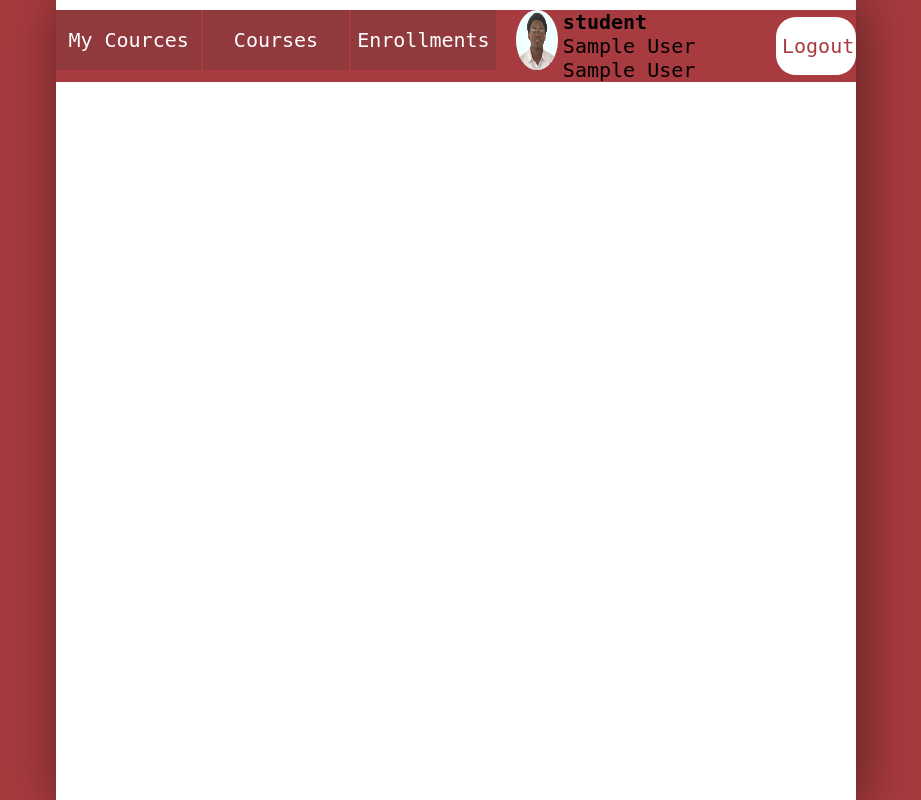
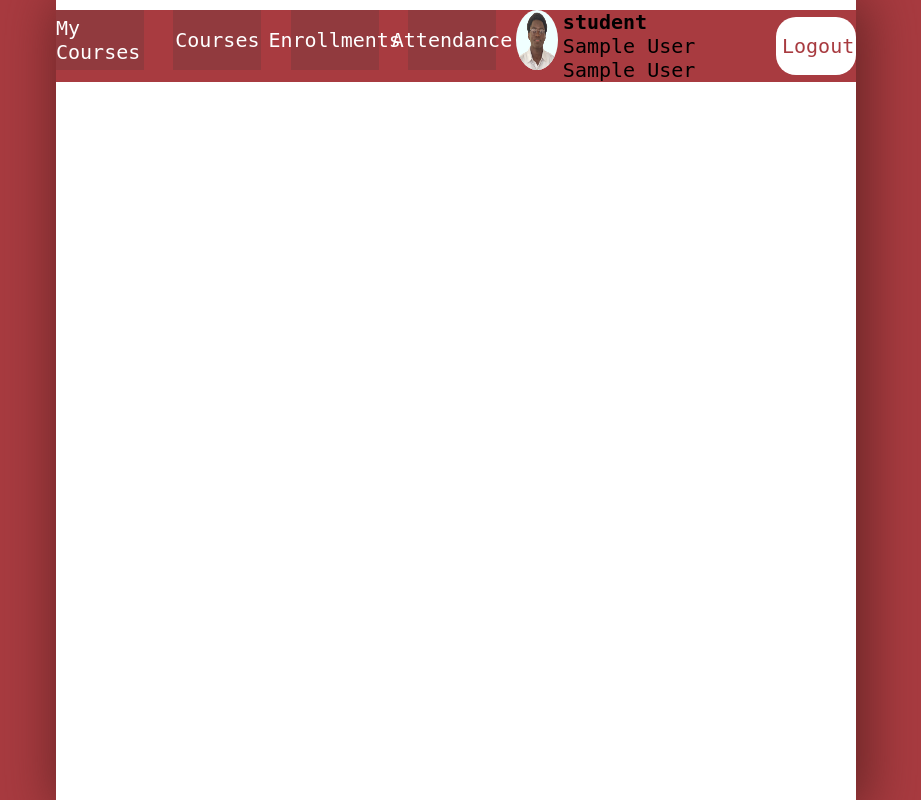
Before and after one commit to soaliyek/Ashesi_WT_AMS, a PHP site: page /student/courses.php in a window 1280 px wide. Shown: the whole page, without its empty margins (184-1105 px from the left). Run offline with PHP 8.4, Linux system fonts and the light colour scheme; the visitor is signed in with stand-in values (Sample User, id 1); data that the repository does not hold is empty.

Commit message:
Integrating Attendance

```diff
--- a/includes/sheader.php
+++ b/includes/sheader.php
@@ -1,13 +1,16 @@
 <header>
     <nav>
         <a href="mycourses.php" id="mycourses">
-            <p>My Cources</p>
+            <p>My Courses</p>
         </a>
         <a href="courses.php" id="courses">
             <p>Courses</p>
         </a>
         <a href="enrollments.php" id="enrollments">
             <p>Enrollments</p>
+        </a>
+        <a href="attendance.php" id="attendance">
+            <p>Attendance</p>
         </a>
     </nav>
     <div id="profile">
--- a/public/css/dashboard.css
+++ b/public/css/dashboard.css
@@ -40,7 +40,7 @@ nav{
 
 nav a{
     background-color: #913a3e;
-    width: 33%;
+    width: 20%;
     height: 100%;
     display: flex;
     justify-content: center;
```
Also changed, not shown: student/attendance.php (renamed from student/dashboard.php).
